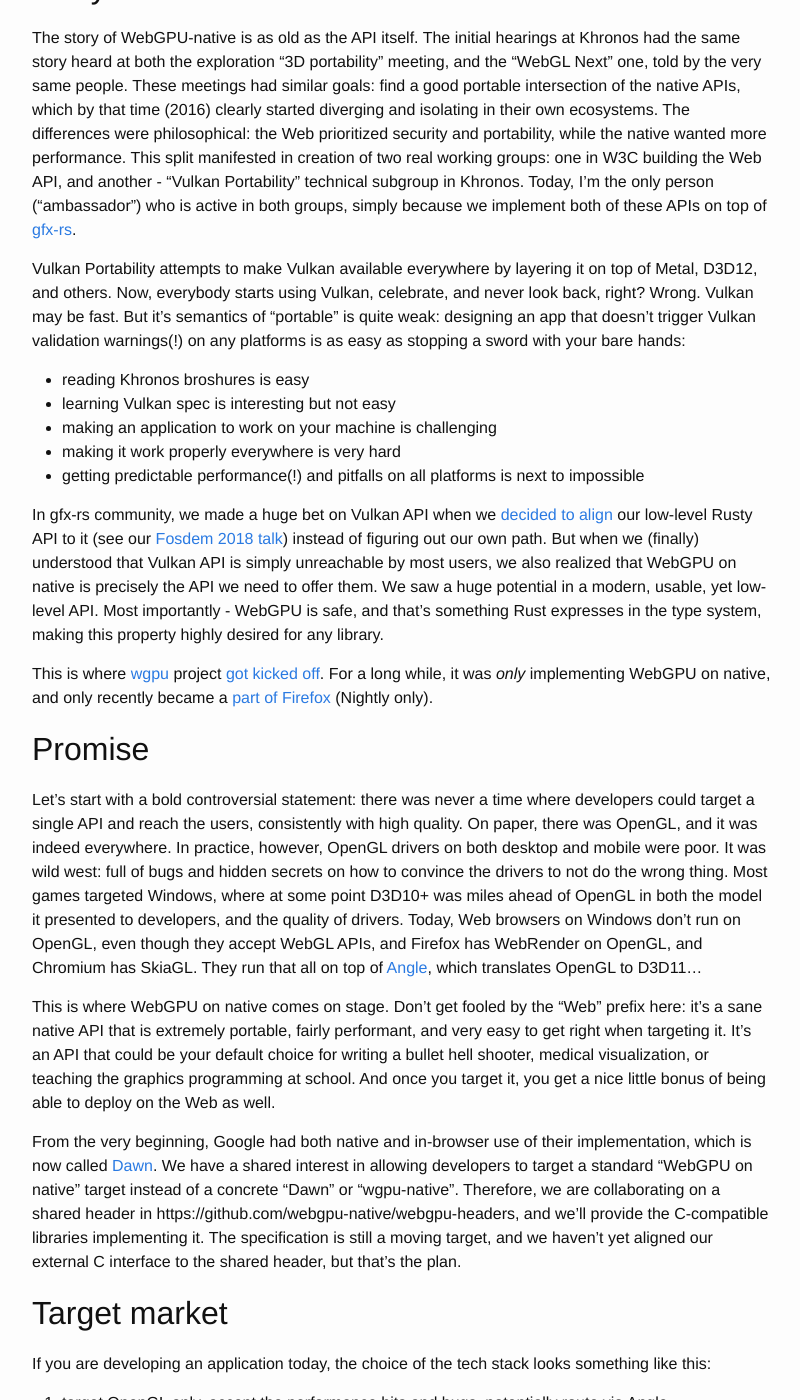
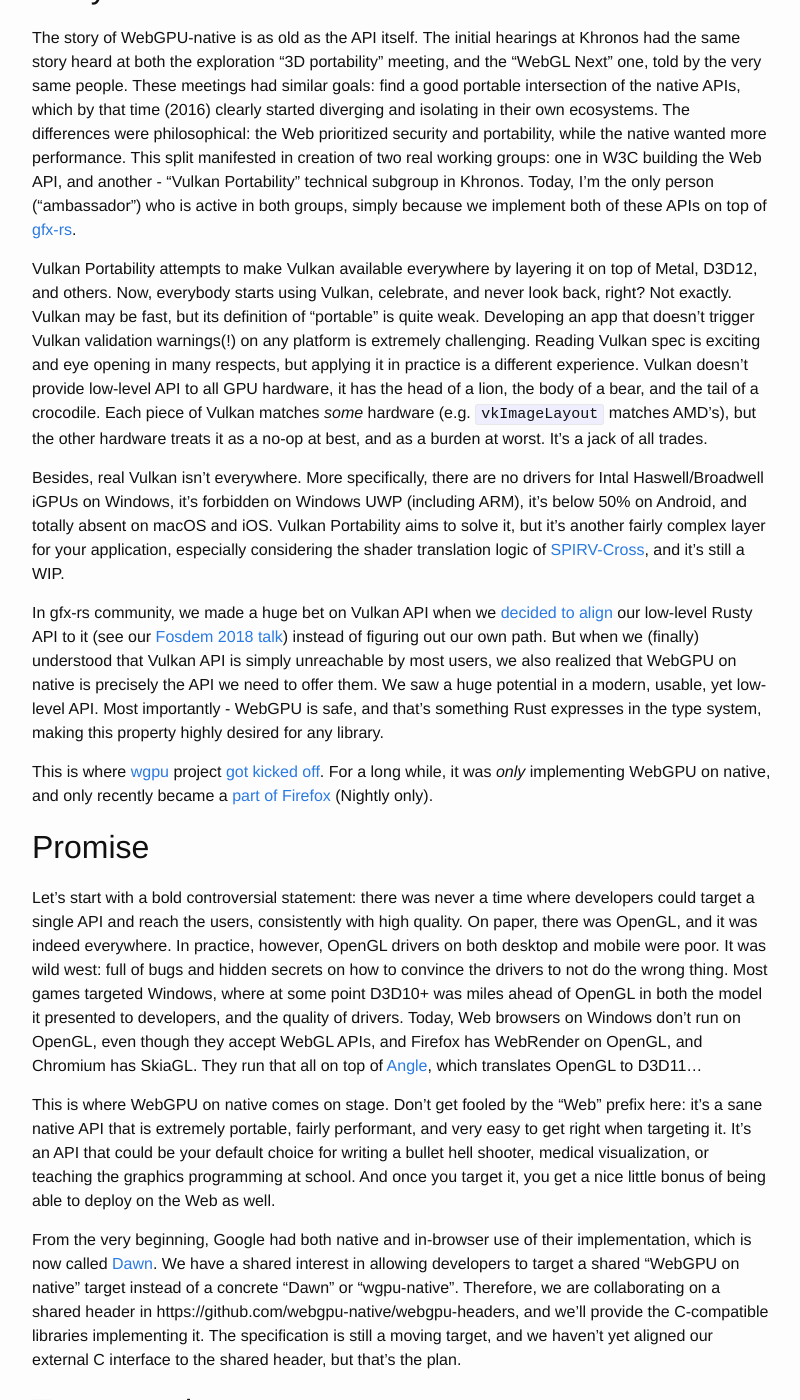
Before and after one commit to kvark/kvark.github.io, a Jekyll site: the page built from _posts/2020-05-03-point-of-webgpu-native.markdown, in a window 1280 px wide and 1400 px high, scrolled down 372 px. Shown: the whole window, without its empty margins (238-1038 px from the left). Built offline with Jekyll 4.4.1, drawn with Linux system fonts in a browser that asks for light colours.

Commit message:
Rewrite Vulkan section a bit

```diff
--- a/_posts/2020-05-03-point-of-webgpu-native.markdown
+++ b/_posts/2020-05-03-point-of-webgpu-native.markdown
@@ -11,12 +11,9 @@ WebGPU is a new graphics and compute API designed on the grounds of W3C organiza
 
 The story of WebGPU-native is as old as the API itself. The initial hearings at Khronos had the same story heard at both the exploration "3D portability" meeting, and the "WebGL Next" one, told by the very same people. These meetings had similar goals: find a good portable intersection of the native APIs, which by that time (2016) clearly started diverging and isolating in their own ecosystems. The differences were philosophical: the Web prioritized security and portability, while the native wanted more performance. This split manifested in creation of two real working groups: one in W3C building the Web API, and another - "Vulkan Portability" technical subgroup in Khronos. Today, I'm the only person ("ambassador") who is active in both groups, simply because we implement both of these APIs on top of [gfx-rs](https://github.com/gfx-rs/gfx).
 
-Vulkan Portability attempts to make Vulkan available everywhere by layering it on top of Metal, D3D12, and others. Now, everybody starts using Vulkan, celebrate, and never look back, right? Wrong. Vulkan may be fast. But it's semantics of "portable" is quite weak: designing an app that doesn't trigger Vulkan validation warnings(!) on any platforms is as easy as stopping a sword with your bare hands:
-  - reading Khronos broshures is easy
-  - learning Vulkan spec is interesting but not easy
-  - making an application to work on your machine is challenging
-  - making it work properly everywhere is very hard
-  - getting predictable performance(!) and pitfalls on all platforms is next to impossible
+Vulkan Portability attempts to make Vulkan available everywhere by layering it on top of Metal, D3D12, and others. Now, everybody starts using Vulkan, celebrate, and never look back, right? Not exactly. Vulkan may be fast, but its definition of "portable" is quite weak. Developing an app that doesn't trigger Vulkan validation warnings(!) on any platform is extremely challenging. Reading Vulkan spec is exciting and eye opening in many respects, but applying it in practice is a different experience. Vulkan doesn't provide low-level API to all GPU hardware, it has the head of a lion, the body of a bear, and the tail of a crocodile. Each piece of Vulkan matches *some* hardware (e.g. `vkImageLayout` matches AMD's), but the other hardware treats it as a no-op at best, and as a burden at worst. It's a jack of all trades.
+
+Besides, real Vulkan isn't everywhere. More specifically, there are no drivers for Intal Haswell/Broadwell iGPUs on Windows, it's forbidden on Windows UWP (including ARM), it's below 50% on Android, and totally absent on macOS and iOS. Vulkan Portability aims to solve it, but it's another fairly complex layer for your application, especially considering the shader translation logic of [SPIRV-Cross](https://github.com/KhronosGroup/SPIRV-Cross), and it's still a WIP.
 
 In gfx-rs community, we made a huge bet on Vulkan API when we [decided to align](https://gfx-rs.github.io/2018/04/09/vulkan-portability.html) our low-level Rusty API to it (see our [Fosdem 2018 talk](https://archive.fosdem.org/2018/schedule/event/rust_vulkan_gfx_rs/)) instead of figuring out our own path. But when we (finally) understood that Vulkan API is simply unreachable by most users, we also realized that WebGPU on native is precisely the API we need to offer them. We saw a huge potential in a modern, usable, yet low-level API. Most importantly - WebGPU is safe, and that's something Rust expresses in the type system, making this property highly desired for any library.
 
@@ -28,7 +25,7 @@ Let's start with a bold controversial statement: there was never a time where de
 
 This is where WebGPU on native comes on stage. Don't get fooled by the "Web" prefix here: it's a sane native API that is extremely portable, fairly performant, and very easy to get right when targeting it. It's an API that could be your default choice for writing a bullet hell shooter, medical visualization, or teaching the graphics programming at school. And once you target it, you get a nice little bonus of being able to deploy on the Web as well.
 
-From the very beginning, Google had both native and in-browser use of their implementation, which is now called [Dawn](https://dawn.googlesource.com/dawn). We have a shared interest in allowing developers to target a standard "WebGPU on native" target instead of a concrete "Dawn" or "wgpu-native". Therefore, we are collaborating on a shared header in https://github.com/webgpu-native/webgpu-headers, and we'll provide the C-compatible libraries implementing it. The specification is still a moving target, and we haven't yet aligned our external C interface to the shared header, but that's the plan.
+From the very beginning, Google had both native and in-browser use of their implementation, which is now called [Dawn](https://dawn.googlesource.com/dawn). We have a shared interest in allowing developers to target a shared "WebGPU on native" target instead of a concrete "Dawn" or "wgpu-native". Therefore, we are collaborating on a shared header in https://github.com/webgpu-native/webgpu-headers, and we'll provide the C-compatible libraries implementing it. The specification is still a moving target, and we haven't yet aligned our external C interface to the shared header, but that's the plan.
 
 ## Target market
 
```
